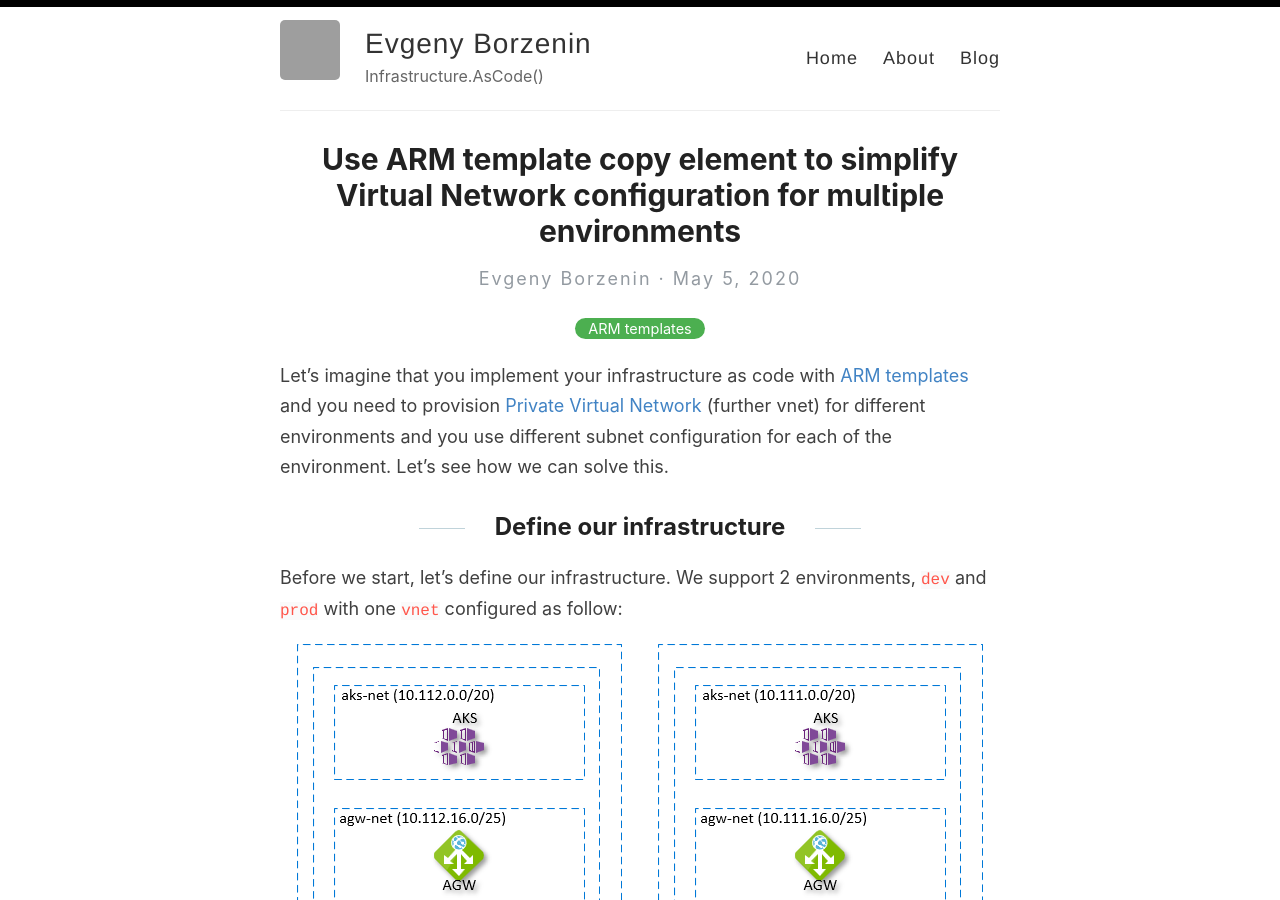
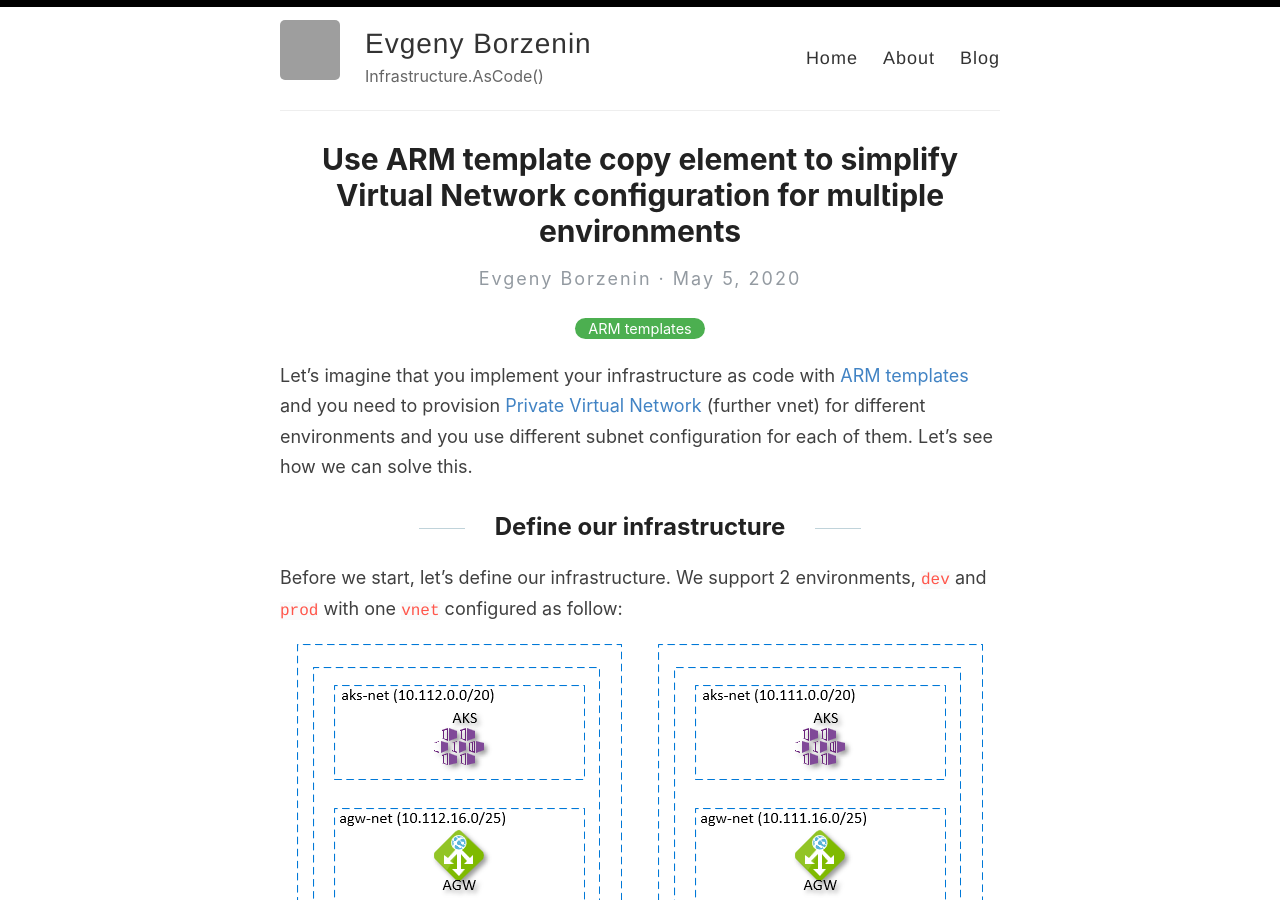
Before and after one commit to evgenyb/evgenyb.github.io, a Jekyll site: the page built from _posts/2020-05-05-use-copy-function-to-simplify-arm-templates.md, in a window 1280 px wide and 900 px high. Built offline with Jekyll 4.4.1, drawn with Linux system fonts in a browser that asks for light colours; grey boxes are pictures that could not be loaded.

Commit message:
Fix content

```diff
--- a/_posts/2020-05-05-use-copy-function-to-simplify-arm-templates.md
+++ b/_posts/2020-05-05-use-copy-function-to-simplify-arm-templates.md
@@ -5,7 +5,7 @@
 categories: [ARM templates]
 ---
 
-Let's imagine that you implement your infrastructure as code with [ARM templates](https://docs.microsoft.com/en-us/azure/azure-resource-manager/templates/overview) and you need to provision [Private Virtual Network](https://docs.microsoft.com/en-us/azure/virtual-network/virtual-networks-overview) (further vnet) for different environments and you use different subnet configuration for each of the environment. Let's see how we can solve this.
+Let's imagine that you implement your infrastructure as code with [ARM templates](https://docs.microsoft.com/en-us/azure/azure-resource-manager/templates/overview) and you need to provision [Private Virtual Network](https://docs.microsoft.com/en-us/azure/virtual-network/virtual-networks-overview) (further vnet) for different environments and you use different subnet configuration for each of them. Let's see how we can solve this.
 
 ## Define our infrastructure
 
```
